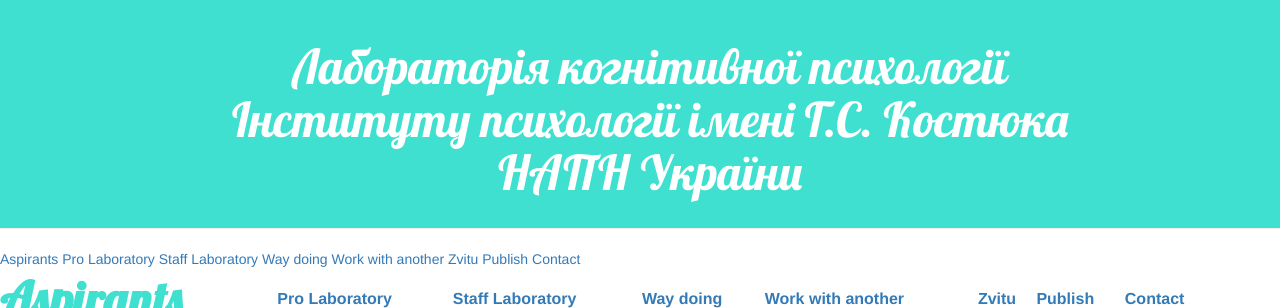
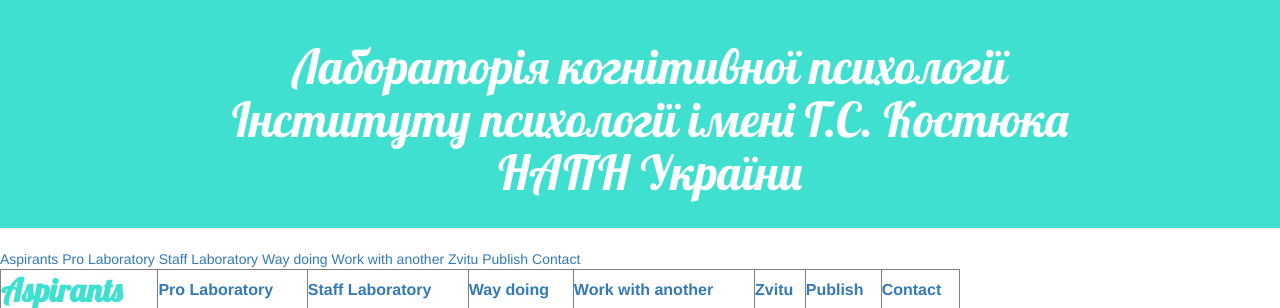
Before and after one commit to IlyaGal/Anastasia, a Django app: page /testAnastasia/ in a window 1280 px wide. Shown: the top 308 px of the page. Run offline with Django 3.2, Linux system fonts and the light colour scheme; lists and menus that the app fills with data are empty; some libraries are stand-ins or nearby versions.

Commit message:
font-size: 24pt;

```diff
--- a/blog/static/css/blog.css
+++ b/blog/static/css/blog.css
@@ -2,7 +2,7 @@
     text-align: center;
     font-family: 'Lobster';
     color: #40E0D0;
-    font-size: 36pt;
+    font-size: 24pt;
 
 }
 
--- a/blog/templates/blog/TestAnastasia.html
+++ b/blog/templates/blog/TestAnastasia.html
@@ -21,7 +21,7 @@
         <a href="http://psychology-naes-ua.institute/info/113/">Zvitu</a>
         <a href="http://psychology-naes-ua.institute/info/112/">Publish</a>
         <a href="http://psychology-naes-ua.institute/info/111/">Contact</a>
-<table width="95%" cellspacing="0" cellpadding="4" align="middle">
+<table width="75%" cellspacing="0" cellpadding="4" align="middle" border="1">
    <tr>
     <th><a class="page-menu" href="/aspirant">Aspirants</a></th>
     <th><a href="http://psychology-naes-ua.institute/info/117/">Pro Laboratory</a></th>
```
